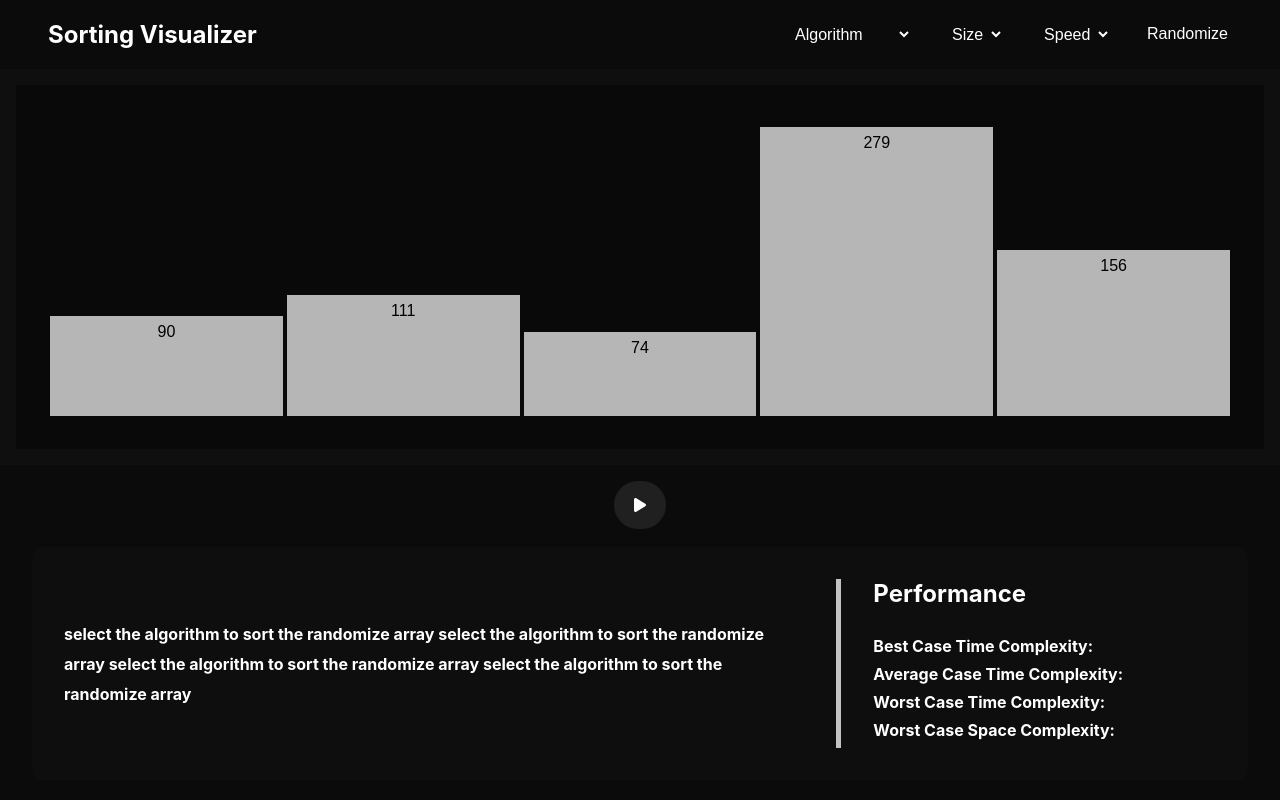
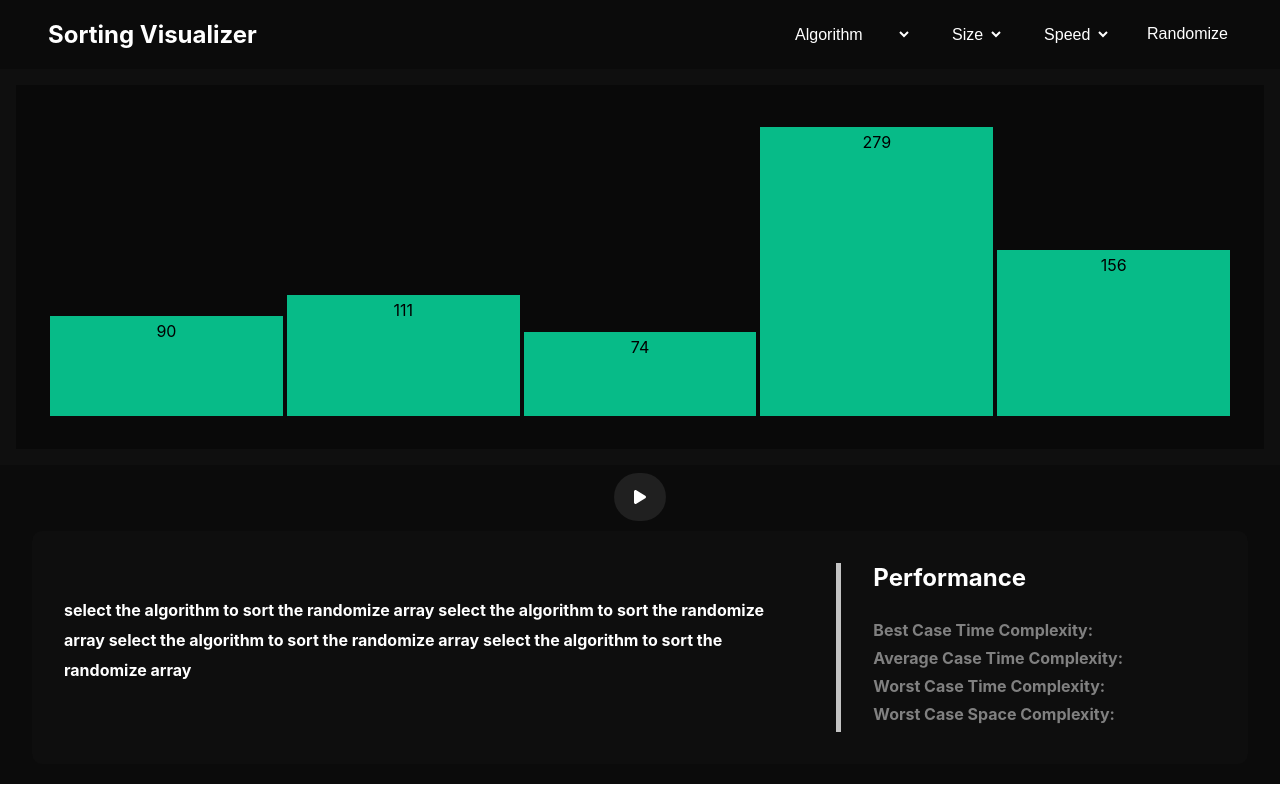
Before and after one commit to priyadharshini149/Visualizer, a React (Create React App) app in the folder mysort/: page / in a window 1280 px wide. Built offline with nearby package versions, Linux system fonts and the light colour scheme.

Commit message:
ui of visualizer have been modified

```diff
--- a/mysort/src/SortVisualizer/sortVisualizer.css
+++ b/mysort/src/SortVisualizer/sortVisualizer.css
@@ -2,6 +2,7 @@
 .bar-container{
     background-color:rgba(20, 20, 20, 0.487);
     padding: 1rem;
+    margin-top: 0rem;
 }
 .bar-con{
     margin: auto;
@@ -18,7 +19,9 @@
 }
 .bar
 {
-  background-color: #b6b6b6;
+  background-color: #08f8b4be;
+  /* background-color: #f77171; */
+  /* background-color: #f8f05d; */
     width: 5px;
     display:inline-block;
     margin: 1px 2px;
@@ -26,7 +29,6 @@
 }
 .bar span{
   color: black;
-  font-family: sans-serif;
   margin-bottom: 10px;
 }
 
@@ -83,7 +85,7 @@ button{
   font-size: 16px;
 }
 .play{
-  padding: 1rem 0rem;
+  padding: 0.5rem 0rem;
 }
 .play-btn{
   border-radius: 100px ;
@@ -125,7 +127,7 @@ color: white;
     text-align: left;
     padding: 2rem;
     display: inline-flex;
-    align-items: center;
+
     border-radius: 10px;
     width: 90%;
   }
@@ -139,10 +141,15 @@ color: white;
   }
   .algo-info .perf h4{
     margin: 0.5rem 0rem;
-    text-decoration:solid white;
+    color: gray;
   }
 
   .algo-info h3{
+    align-items: center;
+    margin-top: 2rem;
     font-size: 16px;
     line-height: 30px;
   }
+  .perf span{
+    color: white;
+  }
```
